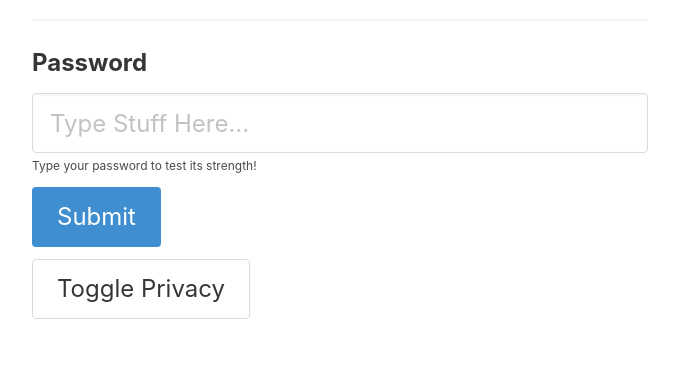
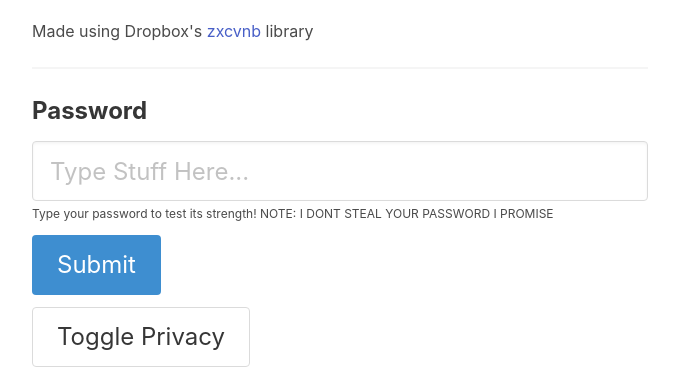
Before and after one commit to DeadPackets/CrackTheHack, a plain HTML site: page PasswordSec/index.html in a window 1280 px wide. Shown: the part 98-474 px from the top of the page, without its empty margins (300-979 px from the left). Drawn offline with nearby package versions, Linux system fonts and the light colour scheme.

Commit message:
Proper credit

```diff
--- a/PasswordSec/index.html
+++ b/PasswordSec/index.html
@@ -31,13 +31,16 @@
         <p class="title" style="font-size: 72px;">
           PasswordSec
         </p>
+        <p>
+          Made using Dropbox's <a href="https://github.com/dropbox/zxcvbn">zxcvnb</a> library
+        </p>
         <hr />
         <div class="field">
           <label class="label is-large">Password</label>
           <div class="control">
             <input class="input text is-large" type="text" placeholder="Type Stuff Here...">
           </div>
-          <p class="help">Type your password to test its strength!</p>
+          <p class="help">Type your password to test its strength! NOTE: I DONT STEAL YOUR PASSWORD I PROMISE</p>
         </div>
         <div class="field">
           <p class="control">
```
